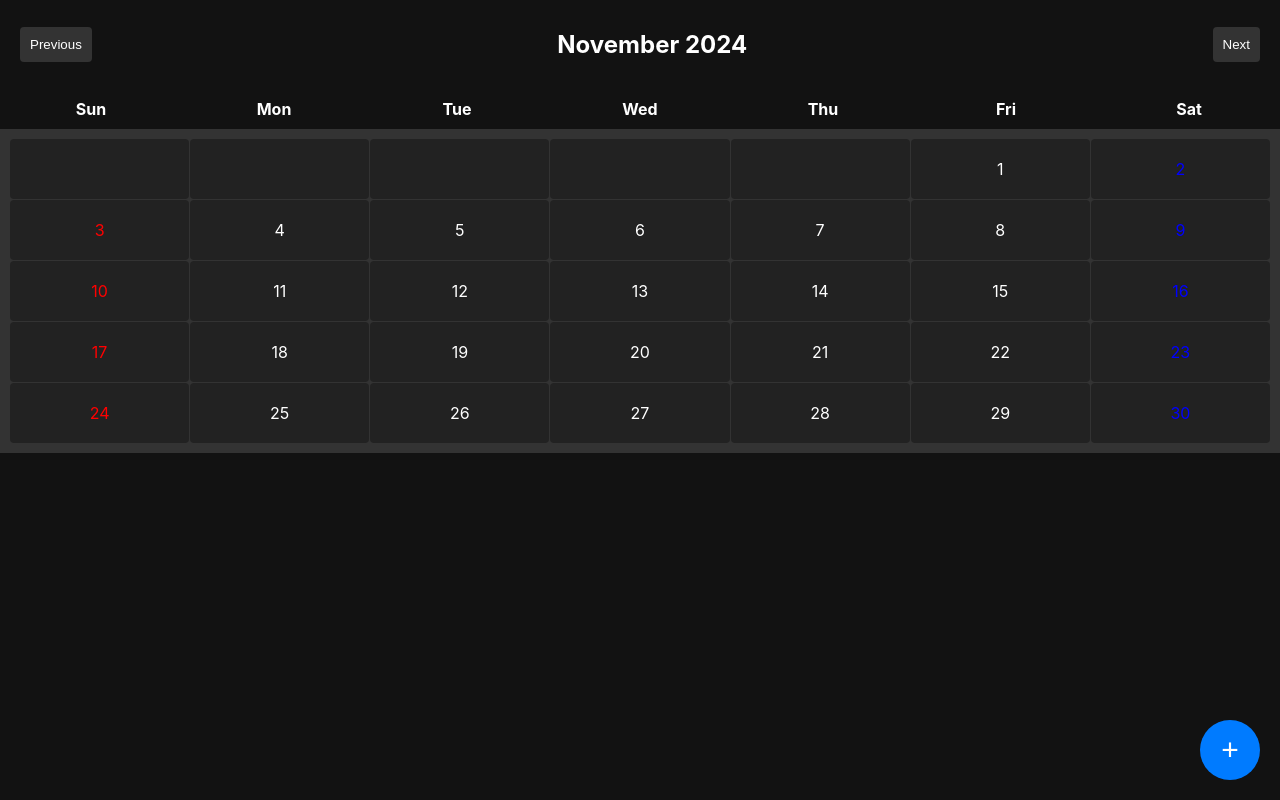
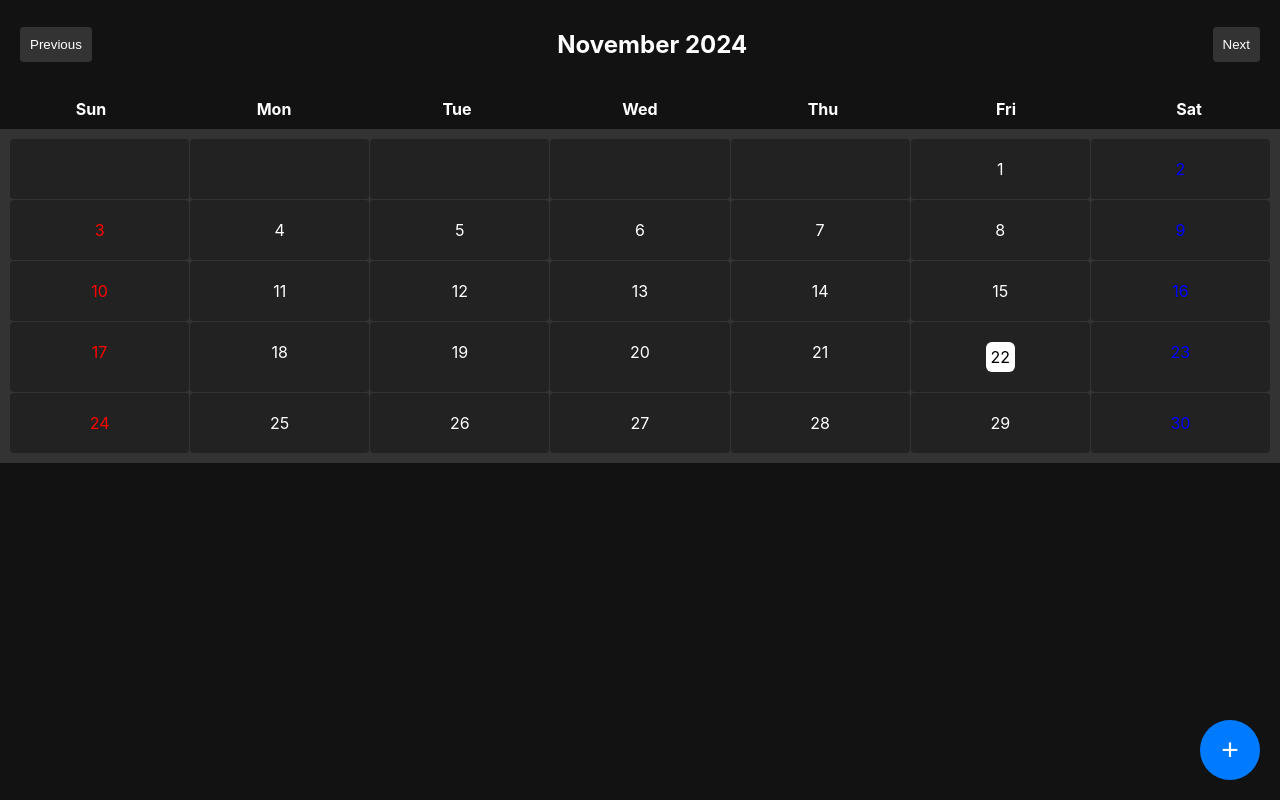
Before and after one commit to BlackMoreCode/MiniProject, a React (Create React App) app: page / in a window 1280 px wide. Built offline with nearby package versions, Linux system fonts and the light colour scheme.

Commit message:
11-25 basic functions added

```diff
--- a/src/components/CalendarGrid.jsx
+++ b/src/components/CalendarGrid.jsx
@@ -10,20 +10,49 @@ const GridContainer = styled.div`
 `;
 
 const DayCell = styled.div`
+  position: relative;
   padding: 20px;
-  background: #222;
+  background: ${(props) => (props.isSelected ? "#555" : "#222")};
   text-align: center;
   border-radius: 4px;
   cursor: pointer;
+  border: ${(props) => (props.isSelected ? "2px solid white" : "none")};
 
   &:hover {
     background: #444;
   }
 `;
 
+// 요일에 따라서 다른 색으로 표시. 토요일 푸른색, 일요일 빨간색, 기타 요일 하얀색. 오늘 당일이라면 검은색.
 const DayNumber = styled.span`
+  display: inline-block;
   color: ${(props) =>
-    props.isSunday ? "red" : props.isSaturday ? "blue" : "white"};
+    props.isToday
+      ? "black"
+      : props.isSunday
+      ? "red"
+      : props.isSaturday
+      ? "blue"
+      : "white"};
+  // props 보낸 뒤 삼항연산자로 오늘이라면 배경 하얀색으로 전환
+  background: ${(props) => (props.isToday ? "white" : "none")};
+  padding: ${(props) => (props.isToday ? "5px" : "0")};
+  border-radius: ${(props) => (props.isToday ? "20%" : "0")};
+`;
+
+const EventCount = styled.div`
+  position: absolute;
+  top: 5px;
+  right: 5px;
+  background: #007bff;
+  color: white;
+  border-radius: 50%;
+  width: 20px;
+  height: 20px;
+  font-size: 12px;
+  display: flex;
+  justify-content: center;
+  align-items: center;
 `;
 
 const WeekdaysHeader = styled.div`
@@ -36,18 +65,19 @@ const WeekdaysHeader = styled.div`
   font-weight: bold;
 `;
 
-const CalendarGrid = ({ date, onDateClick }) => {
+const CalendarGrid = ({ date, onDateClick, selectedDate, events }) => {
   const year = date.getFullYear();
   const month = date.getMonth();
+  const today = new Date();
 
-  // Get the first day of the month (0 = Sunday, 1 = Monday, etc.)
+  // 월의 시작일을 찾기. 0 은 일요일, 1은 월요일.. etc.
   const firstDay = new Date(year, month, 1).getDay();
   const daysInMonth = new Date(year, month + 1, 0).getDate();
 
-  // Create an array of days to render
+  // 요일 배열을 만들어서 렌더링.
   const days = [];
   for (let i = 0; i < firstDay; i++) {
-    days.push(null); // Empty cells for days before the 1st
+    days.push(null); // 1일 이전의 요일들에는 빈 셀을 넣어주자.
   }
   for (let i = 1; i <= daysInMonth; i++) {
     days.push(i);
@@ -61,21 +91,40 @@ const CalendarGrid = ({ date, onDateClick }) => {
         ))}
       </WeekdaysHeader>
       <GridContainer>
-        {days.map((day, index) => (
+        {days.map((day, index) => {
+          const cellDate = day ? new Date(year, month, day) : null;
+          const isToday =
+            cellDate && cellDate.toDateString() === today.toDateString();
+          const isSelected =
+            cellDate &&
+            selectedDate &&
+            cellDate.toDateString() === selectedDate.toDateString();
+          const eventCount =
+            cellDate && events[cellDate.toDateString()]
+              ? events[cellDate.toDateString()].length
+              : 0;
+
+          return (
             <DayCell
               key={index}
-            onClick={() => day && onDateClick(new Date(year, month, day))}
+              isSelected={isSelected}
+              onClick={() => day && onDateClick(cellDate)}
             >
               {day && (
+                <>
                   <DayNumber
-                isSunday={index % 7 === 0} // Sunday
-                isSaturday={index % 7 === 6} // Saturday
+                    isToday={isToday}
+                    isSunday={index % 7 === 0}
+                    isSaturday={index % 7 === 6}
                   >
                     {day}
                   </DayNumber>
+                  {eventCount > 0 && <EventCount>{eventCount}</EventCount>}
+                </>
               )}
             </DayCell>
-        ))}
+          );
+        })}
       </GridContainer>
     </>
   );
--- a/src/pages/Calendar.jsx
+++ b/src/pages/Calendar.jsx
@@ -146,7 +146,12 @@ const Calendar = () => {
         </h2>
         <Button onClick={handleNextMonth}>Next</Button>
       </Navigation>
-      <CalendarGrid date={currentDate} onDateClick={handleDateClick} />
+      <CalendarGrid
+        date={currentDate}
+        onDateClick={handleDateClick}
+        selectedDate={selectedDate}
+        events={events}
+      />
       {selectedDate && (
         <EventListWrapper>
           <h3>Events on {selectedDate.toDateString()}</h3>
```
Lines whose indentation alone changed are shown as unchanged.
